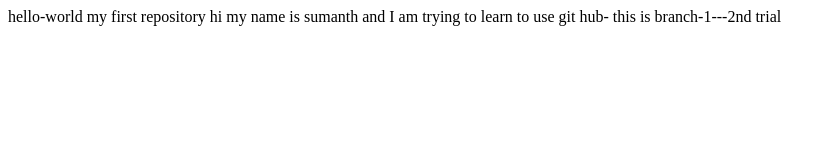
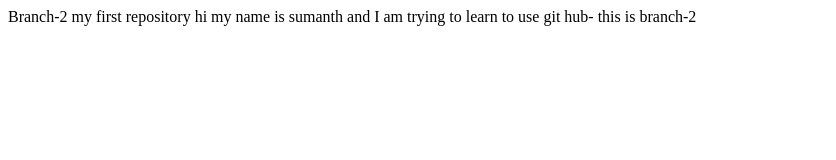
Before and after one commit to Knksumanth/hello-world, a plain HTML site: page index.html in a window 1280 px wide. Shown: the whole page, without its empty margins (0-836 px from the left). Drawn offline with Linux system fonts and the light colour scheme.

Commit message:
branch 2 details

```diff
--- a/index.html
+++ b/index.html
@@ -1,8 +1,8 @@
 <html>
     <head>
-           hello-world
+           Branch-2
    </head>
         <body>
-            my first repository hi my name is sumanth and I am trying to learn to use git hub- this is branch-1---2nd trial
+            my first repository hi my name is sumanth and I am trying to learn to use git hub- this is branch-2
             </body>
 </html>
```
